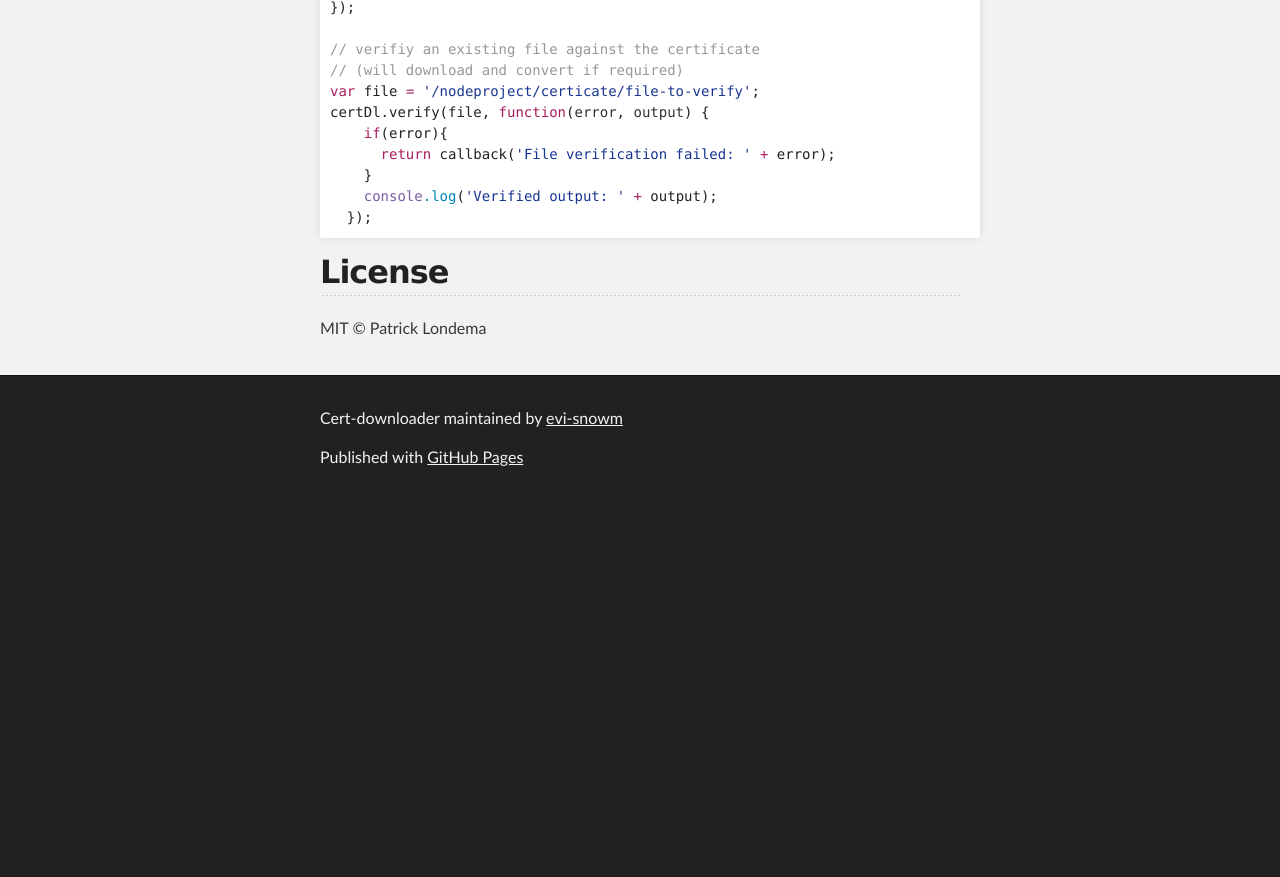
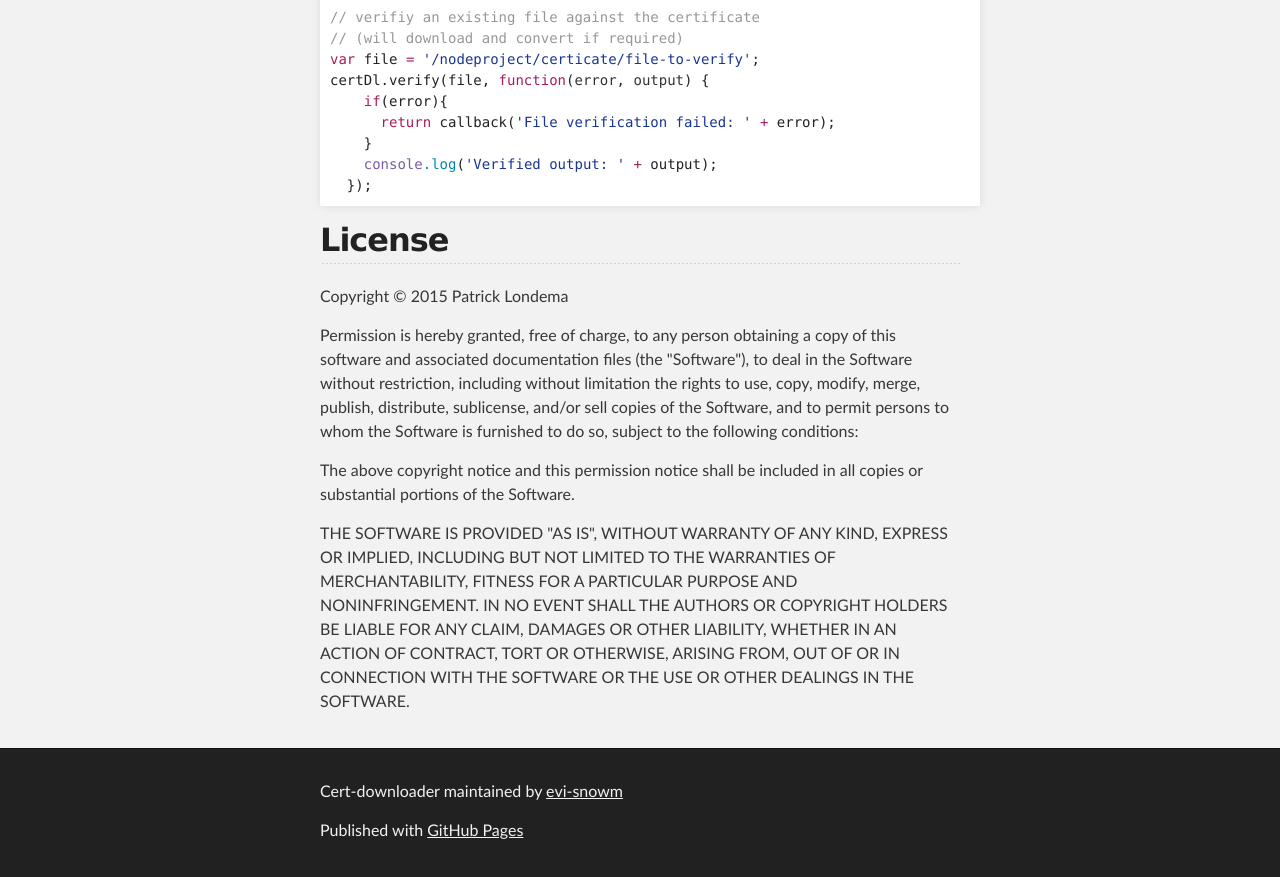
Before and after one commit to neofreko/cert-downloader, a plain HTML site: page index.html in a window 1280 px wide. Shown: the part 1564-2441 px from the top of the page. Before the commit the page ends 2068 px from the top, so only its background shows below. Drawn offline with Linux system fonts and the light colour scheme.

Commit message:
Create gh-pages branch via GitHub

```diff
--- a/index.html
+++ b/index.html
@@ -32,8 +32,9 @@
     <div id="main_content_wrap" class="outer">
       <section id="main_content" class="inner">
         <h1>
-<a id="cert-downloader-" class="anchor" href="#cert-downloader-" aria-hidden="true"><span class="octicon octicon-link"></span></a>cert-downloader <a href="https://travis-ci.org/evi-snowm/cert-downloader"><img src="https://travis-ci.org/evi-snowm/cert-downloader.svg?branch=develop" alt="Build Status"></a>
-</h1>
+<a id="cert-downloader" class="anchor" href="#cert-downloader" aria-hidden="true"><span class="octicon octicon-link"></span></a>cert-downloader</h1>
+
+<p><a href="https://travis-ci.org/evi-snowm/cert-downloader"><img src="https://travis-ci.org/evi-snowm/cert-downloader.svg?branch=develop" alt="Build Status"></a></p>
 
 <p>This is a helper module that allows you to dowload an SSL certificate, by default that of Apple Inc..</p>
 
@@ -45,8 +46,7 @@
 <li>Validate a file against the certificate.</li>
 </ul>
 
-<p><strong>NOTE</strong> OpenSSL or compatible must be installed on your system if you wish to use certificates in the PEM format.
-Without this tool, only the download function will work.</p>
+<p><strong>NOTE</strong> OpenSSL or compatible must be installed on your system if you wish to use certificates in the PEM format. Without this tool, only the download function will work.</p>
 
 <h2>
 <a id="install" class="anchor" href="#install" aria-hidden="true"><span class="octicon octicon-link"></span></a>Install</h2>
@@ -92,7 +92,25 @@ certDl.verify(file, <span class="pl-k">function</span>(<span class="pl-smi">erro
 <h2>
 <a id="license" class="anchor" href="#license" aria-hidden="true"><span class="octicon octicon-link"></span></a>License</h2>
 
-<p>MIT © Patrick Londema</p>
+<p>Copyright © 2015 Patrick Londema</p>
+
+<p>Permission is hereby granted, free of charge, to any person obtaining a copy
+of this software and associated documentation files (the "Software"), to deal
+in the Software without restriction, including without limitation the rights
+to use, copy, modify, merge, publish, distribute, sublicense, and/or sell
+copies of the Software, and to permit persons to whom the Software is
+furnished to do so, subject to the following conditions:</p>
+
+<p>The above copyright notice and this permission notice shall be included in all
+copies or substantial portions of the Software.</p>
+
+<p>THE SOFTWARE IS PROVIDED "AS IS", WITHOUT WARRANTY OF ANY KIND, EXPRESS OR
+IMPLIED, INCLUDING BUT NOT LIMITED TO THE WARRANTIES OF MERCHANTABILITY,
+FITNESS FOR A PARTICULAR PURPOSE AND NONINFRINGEMENT. IN NO EVENT SHALL THE
+AUTHORS OR COPYRIGHT HOLDERS BE LIABLE FOR ANY CLAIM, DAMAGES OR OTHER
+LIABILITY, WHETHER IN AN ACTION OF CONTRACT, TORT OR OTHERWISE, ARISING FROM,
+OUT OF OR IN CONNECTION WITH THE SOFTWARE OR THE USE OR OTHER DEALINGS IN THE
+SOFTWARE.</p>
       </section>
     </div>
 
```
Also changed, not shown: params.json (+1 -1 lines).
